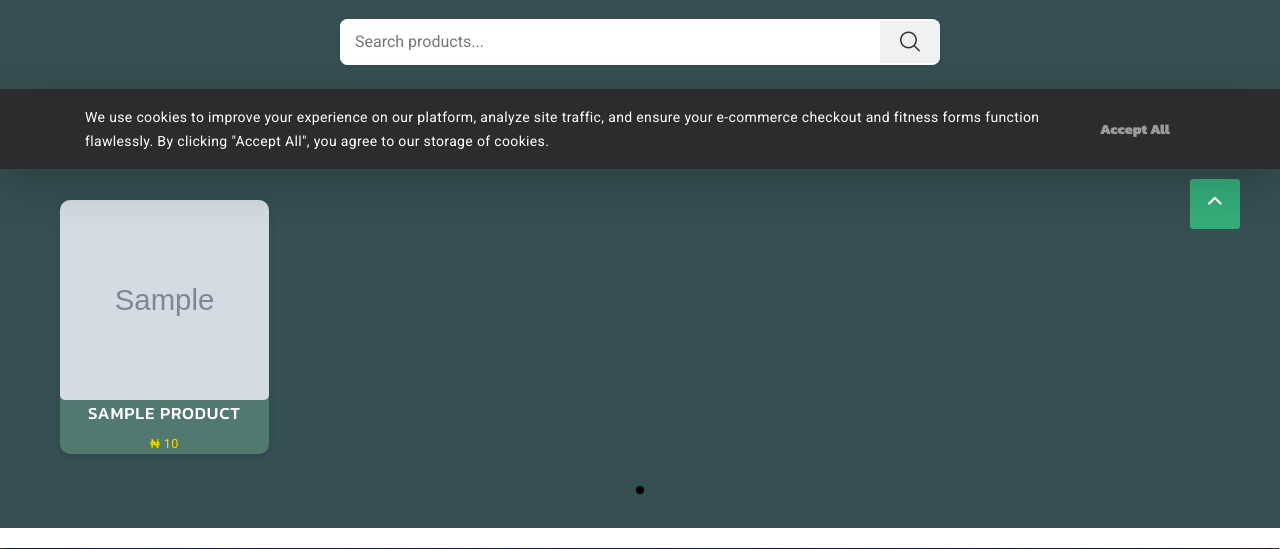
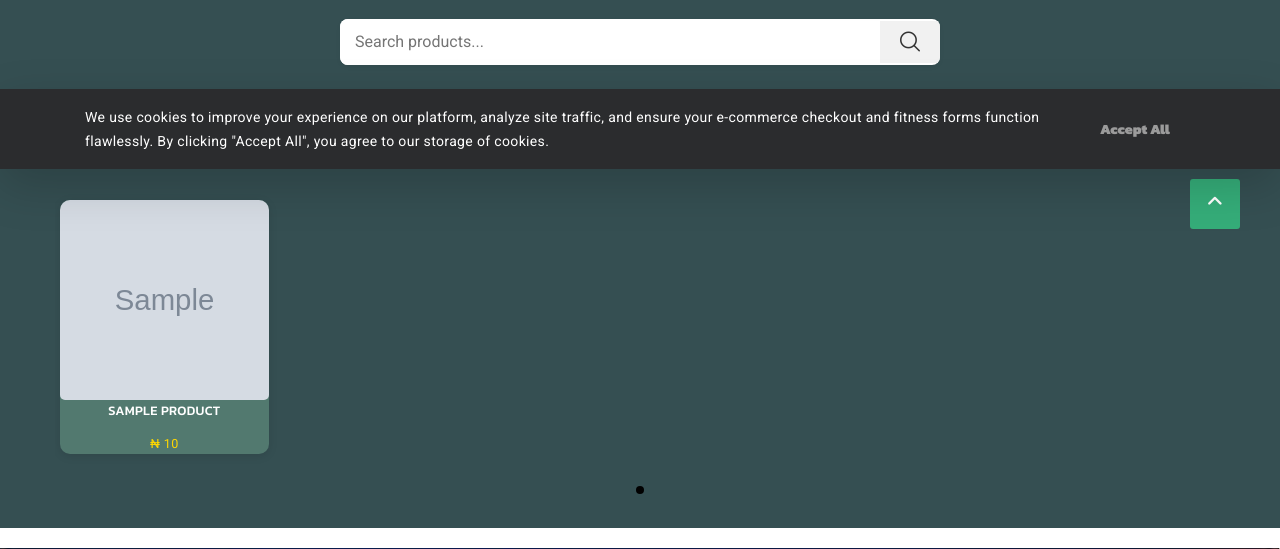
Before and after one commit to LeftyEzra/statshub-app, a Django app: template store/templates/grid-shop.html in a window 1280 px wide. Shown: the part 631-1180 px from the top of the page. Run offline with Django 5.2, Linux system fonts and the light colour scheme; the template is opened without the code that fills it: most values are stand-ins (such as "Sample title", 1, 10 or a date in 2020); grey boxes marked "Sample" are stand-in pictures; some libraries are stand-ins or nearby versions.

Commit message:
Adjust product name fontsize

```diff
--- a/static/css/grid-shop.css
+++ b/static/css/grid-shop.css
@@ -375,6 +375,7 @@
     margin-top: auto;
     padding: 3px;
     text-align: center;
+    height: auto;
 }
 
 .product-roster-footer {
@@ -384,7 +385,7 @@
 }
 
 .product-roster-name {
-    font-size: 17px !important;
+    font-size: 13px !important;
     line-height: 1.2 !important;
     height: 30px !important;
     overflow: hidden;
@@ -396,7 +397,7 @@
 }
 
 @media (min-width: 768px) {
-    .product-roster-name { font-size: 0.8em; color: #fff;}
+    .product-roster-name { font-size: 10px; color: #fff; white-space: normal; }
 }
 
 @media (min-width: 1200px) {
@@ -538,6 +539,7 @@
 
 .roster-info {
     padding-top: 8px;
+    height: auto;
 }
 
 .roster-name {
--- a/store/templates/grid-shop.html
+++ b/store/templates/grid-shop.html
@@ -213,7 +213,7 @@
                             {% endif %}
 
                             <div class="product-roster-info">
-                                <h3 class="product-roster-name">{{ product.name }}</h3>
+                                <h6 class="product-roster-name">{{ product.name }}</h6>
                                 {% if product.is_sales %}
                                   <p class="product-roster-position">
                                       <span style="text-decoration: line-through; color: #999;">₦ {{ product.price }}</span>
```
